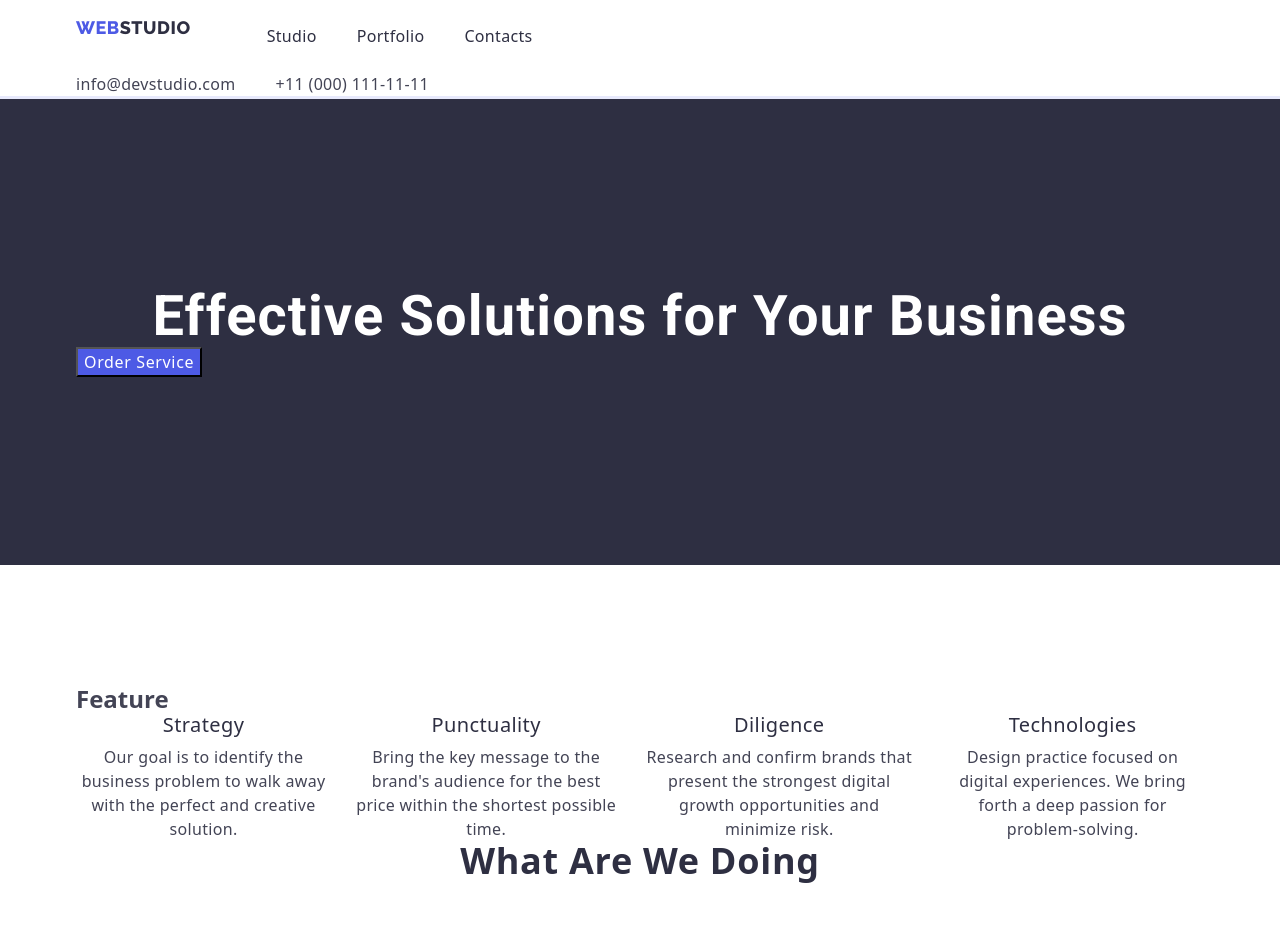
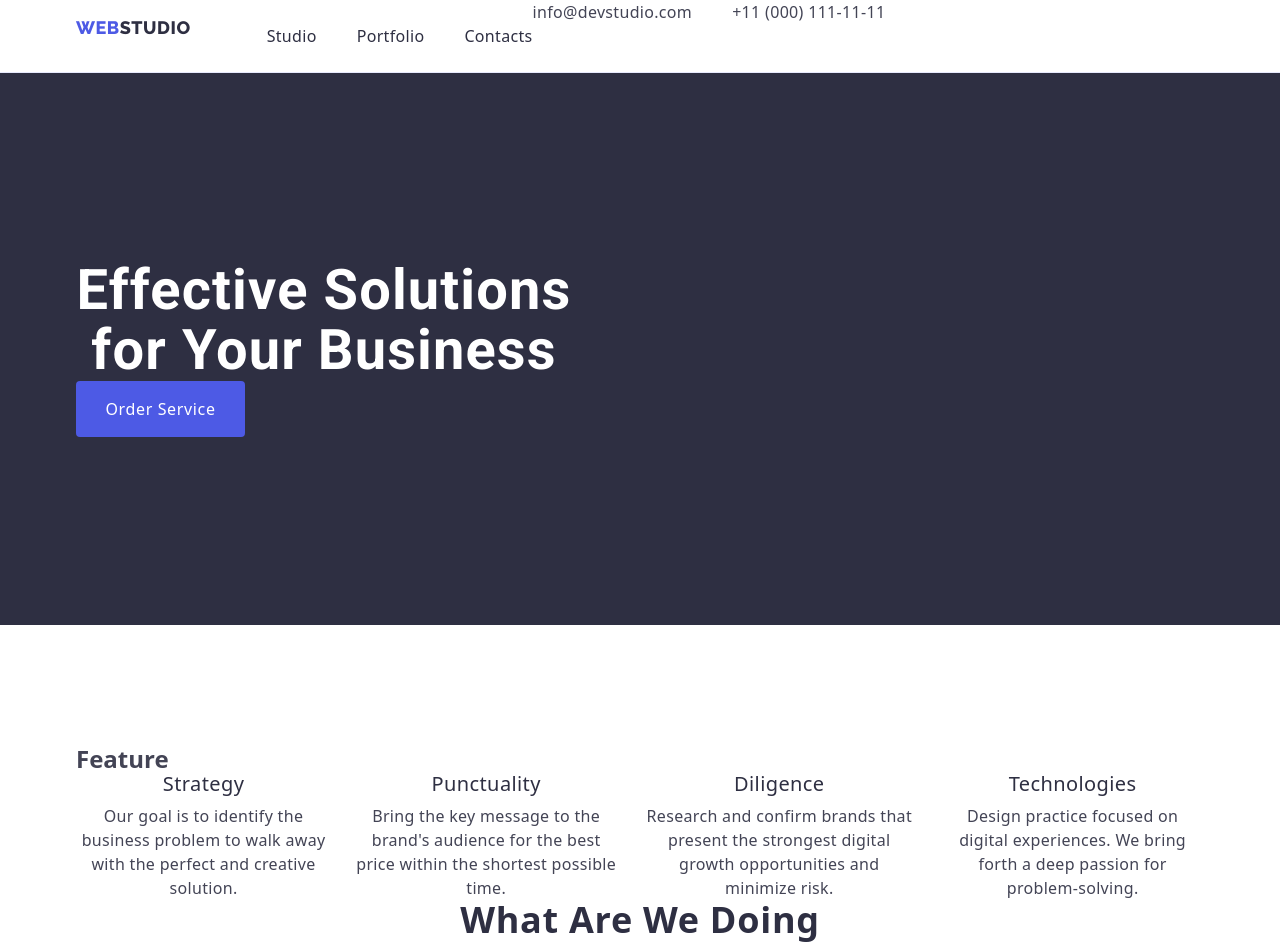
Before and after one commit to graudu12/goit-markup-hw-03, a plain HTML site: page index.html in a window 1280 px wide. Shown: the top 943 px of the page. Drawn offline with nearby package versions, Linux system fonts and the light colour scheme.

Commit message:
head-fix

```diff
--- a/css/styles.css
+++ b/css/styles.css
@@ -60,8 +60,6 @@ img {
 .section-doing {
   padding-bottom: 120px;
 }
-header {
-}
 .foot-container {
   padding-top: 100px;
   padding-bottom: 100px;
@@ -75,7 +73,10 @@ header {
 
 /*main head*/
 .header-container {
-  border-bottom: solid #e7e9fc;
+  border-bottom: 1px solid #e7e9fc;
+}
+.head-cont {
+  display: flex;
 }
 .nav-container {
   display: flex;
@@ -159,14 +160,20 @@ header {
   line-height: 1.07;
   letter-spacing: 0.02em;
   color: #ffffff;
+  max-width: 496px;
 }
 .section-top-button {
+  display: block;
   background-color: #4d5ae5;
   font-weight: 500;
   line-height: 1.5;
   letter-spacing: 0.04em;
   color: #ffffff;
   cursor: pointer;
+  min-width: 169px;
+  height: 56px;
+  border: none;
+  border-radius: 4px;
 }
 .section-top-button:hover {
   background-color: #404bbf;
--- a/index.html
+++ b/index.html
@@ -26,7 +26,7 @@
   </head>
   <body>
     <header class="header-container">
-      <div class="container">
+      <div class="container head-cont">
         <nav class="nav-container">
           <a class="nav-logo link" href="./index.html">Web<span class="logo">Studio</span></a>
           <ul class="menu-container list">
```
Also changed, not shown: portfolio.html (+1 -1 lines).
